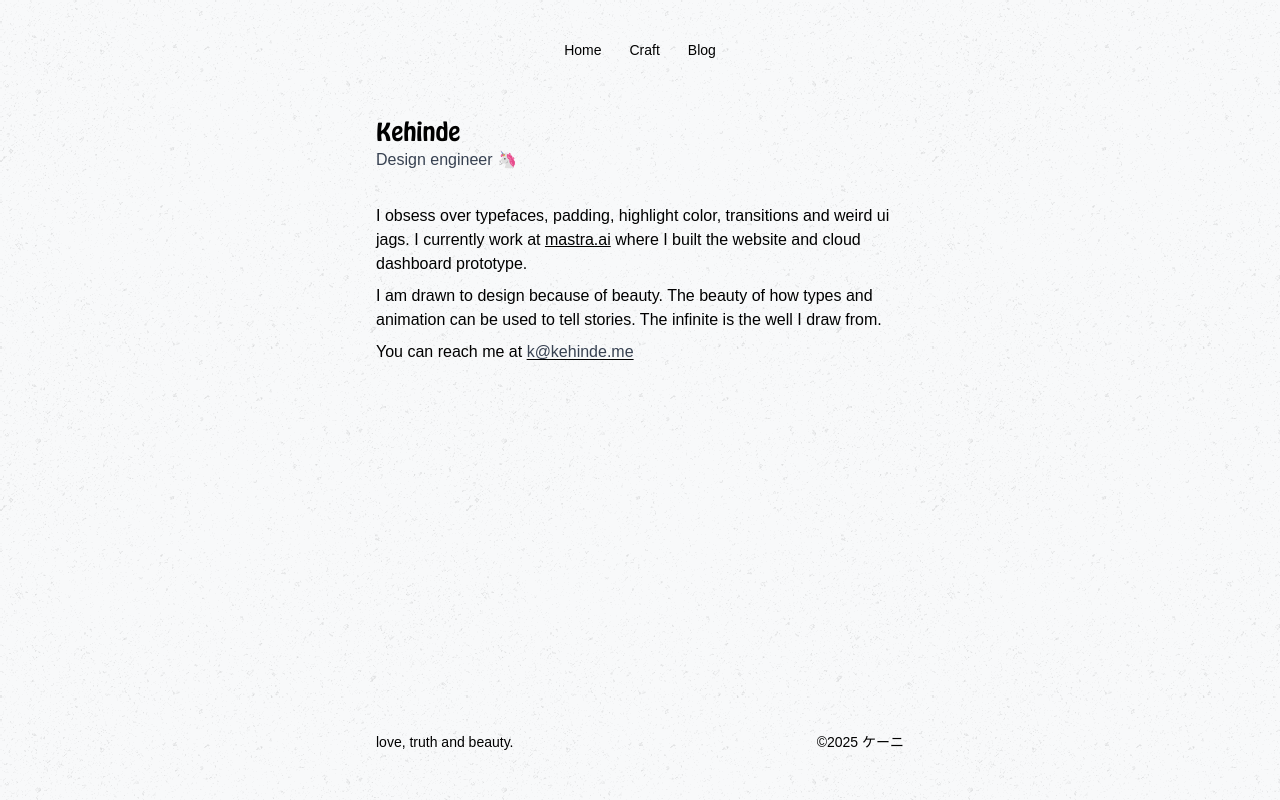
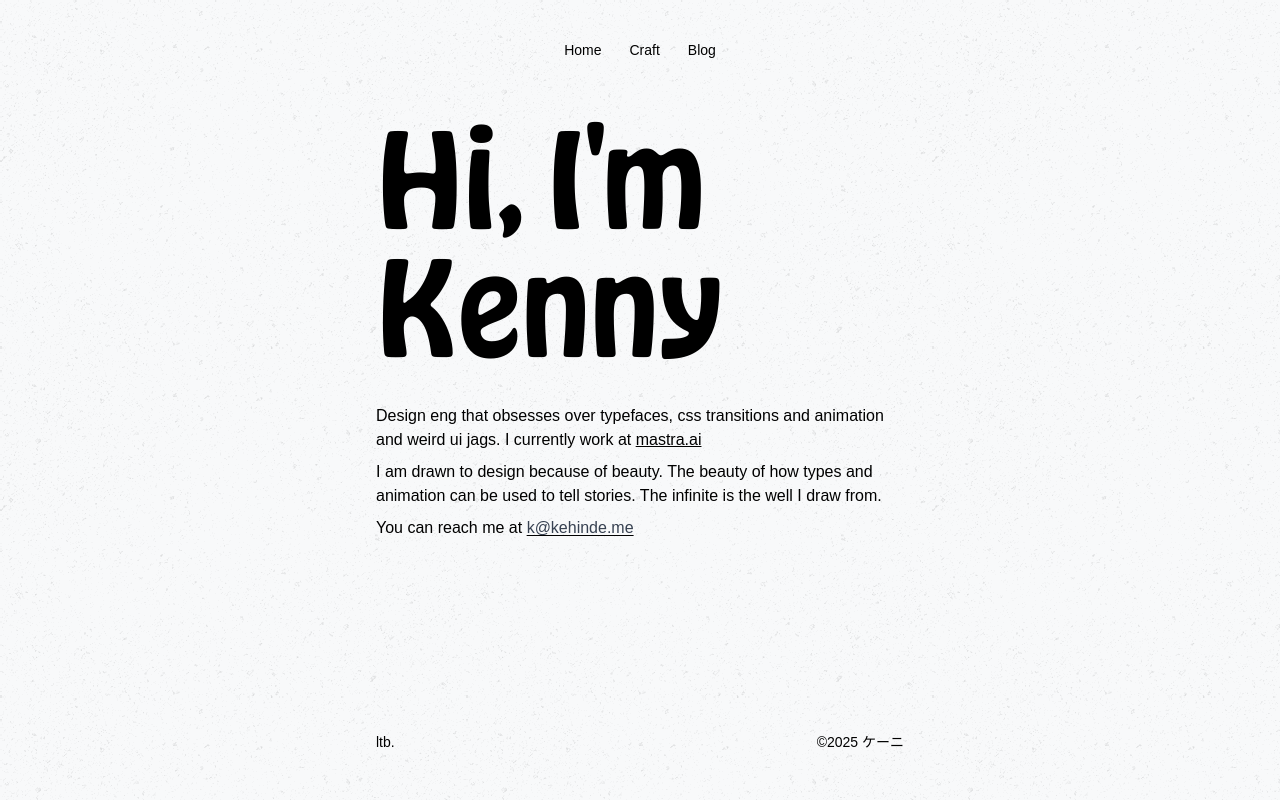
Before and after one commit to adeleke5140/portfolio-v2, a Next.js app: page / in a window 1280 px wide. Built offline with nearby package versions, Linux system fonts and the light colour scheme; a web font is replaced by a local one.

Commit message:
make text bigger

```diff
--- a/src/components/layout.tsx
+++ b/src/components/layout.tsx
@@ -25,7 +25,7 @@ const Layout = ({ children }: LayoutProps) => {
         <footer className="w-full mt-10 mb-2 md:px-6 ">
           <div className="max-w-xl rounded-md md:px-6 mx-auto">
             <div className="px-6 py-3 md:px-0 md:pb-2 flex justify-between">
-              <p className="text-sm">love, truth and beauty.</p>
+              <p className="text-sm">ltb.</p>
               <p className="text-sm">
                 &copy;{new Date().getFullYear()}&nbsp;
                 <span className="font-medium">ケーニ</span>
--- a/src/components/pageWrapper.tsx
+++ b/src/components/pageWrapper.tsx
@@ -3,7 +3,7 @@ import { BackButton } from './backButton'
 
 interface PageWrapperProps {
   heading: string | ReactNode
-  path: string
+  path?: string
   children: React.ReactNode
   showHeading?: boolean
   showLink?: boolean
@@ -27,7 +27,9 @@ const PageWrapper = ({
   return (
     <div className="relative px-6 max-w-xl mx-auto">
       <div className="flex flex-col gap-8 mb-8">
-        {showLink ? <BackButton path={path} text={`Go ${backText}`} /> : null}
+        {showLink ? (
+          <BackButton path={path ? path : ''} text={`Go ${backText}`} />
+        ) : null}
         {showHeading ? slot : null}
       </div>
       {children}
--- a/src/pages/index.tsx
+++ b/src/pages/index.tsx
@@ -38,14 +38,8 @@ export default function Home() {
       </Head>
 
       <PageWrapper
-        heading={
-          <div>
-            <h1 className="font-hobx text-2xl">Kehinde</h1>
-            <p className=" text-gray-700">Design engineer 🦄</p>
-          </div>
-        }
-        path="/"
         showHeading
+        heading={<h1 className="font-hobx text-9xl">Hi, I&apos;m Kenny</h1>}
       >
         <motion.section>
           <motion.div
@@ -59,12 +53,11 @@ export default function Home() {
               className="rounded-lg dark:text-[#fefefe]"
             >
               <p>
-                I obsess over typefaces, padding, highlight color, transitions
-                and weird ui jags. I currently work at{' '}
+                Design eng that obsesses over typefaces, css transitions and
+                animation and weird ui jags. I currently work at{' '}
                 <a href="https://www.mastra.ai" className="underline">
                   mastra.ai
-                </a>{' '}
-                where I built the website and cloud dashboard prototype.
+                </a>
               </p>
             </motion.div>
 
```
